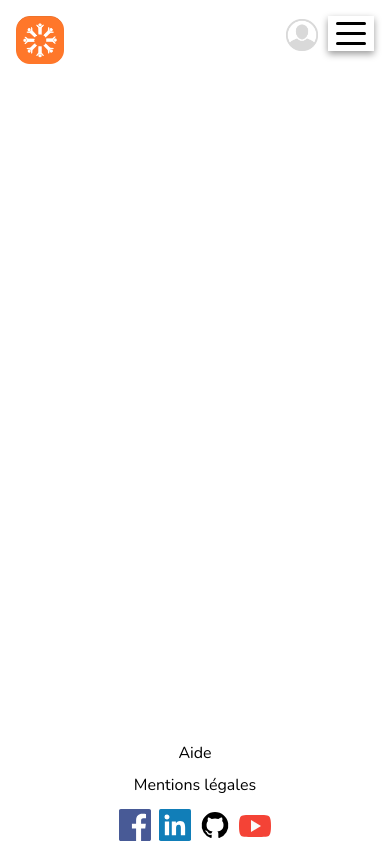
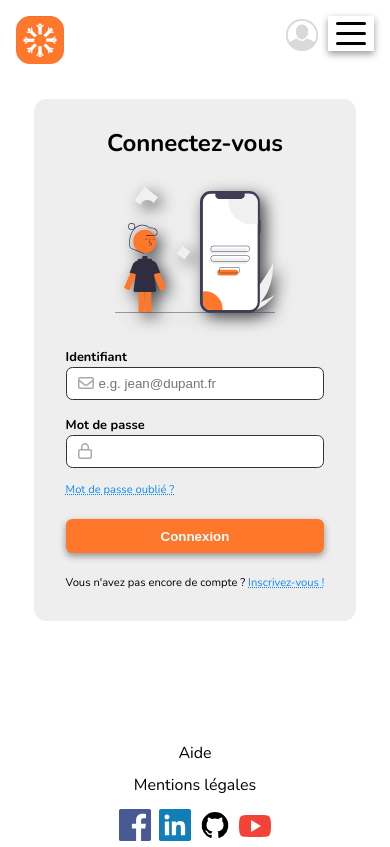
Before and after one commit to lekdup/projet-o-boulot, a React (Create React App) app in the folder front/: page /candidat/login in a window 390 px wide. Built offline with nearby package versions, Linux system fonts and the light colour scheme.

Commit message:
candidate login page done for mobile and desktop version

```diff
--- a/front/public/index.html
+++ b/front/public/index.html
@@ -1,5 +1,5 @@
 <!DOCTYPE html>
-<html lang="en">
+<html lang="fr">
   <head>
     <meta charset="utf-8" />
     <link rel="icon" href="%PUBLIC_URL%/favicon.ico" />
@@ -33,15 +33,5 @@
   <body>
     <noscript>You need to enable JavaScript to run this app.</noscript>
     <div id="root"></div>
-    <!--
-      This HTML file is a template.
-      If you open it directly in the browser, you will see an empty page.
-
-      You can add webfonts, meta tags, or analytics to this file.
-      The build step will place the bundled scripts into the <body> tag.
-
-      To begin the development, run `npm start` or `yarn start`.
-      To create a production bundle, use `npm run build` or `yarn build`.
-    -->
   </body>
 </html>
--- a/front/src/components/App.js
+++ b/front/src/components/App.js
@@ -22,6 +22,7 @@ import Legacy from './Legacy/Legacy';
 import Joblist from './Joblist/Joblist';
 import Jobcard from './Jobcard/Jobcard';
 import Contact from './Contact/Contact';
+import ConnectionCandidate from './ConnectionCandidate/ConnectionCandidate';
 
 function App() {
 
@@ -33,6 +34,7 @@ function App() {
       <Routes>
         <Route path="/" element={<Homepage />} />
 
+        <Route path="/candidat/login" element={<ConnectionCandidate /> } />
         <Route path="/candidat" element={<CandidatArea />} />
         <Route path="/candidat/mes-donnes" element={<CandidateDataPage />} />
         <Route path="/candidat/mes-donnes/done" element={<CandidateAlertPage />} />
@@ -50,7 +52,8 @@ function App() {
         <Route path="/mentions-legales" element={<Legacy />} />
         <Route path="/contact" element={<Contact />} />
 
-       </Routes>
+      </Routes>
+
       <Footer />
 
     </div>
--- /dev/null
+++ b/front/src/components/ConnectionCandidate/ConnectionCandidate.js
@@ -0,0 +1,32 @@
+import './ConnectionCandidate.scss';
+import loginCandidate from '../../assets/login-candidate.svg';
+
+function ConnectionCandidate() {
+    return(
+        <section className="Connection" >
+            <h1 className="Connection-title">Connectez-vous</h1>
+            <div className="Connection-image" >
+                <img src={loginCandidate} alt="illustration of a little girl and a smartphone beside with email and password form" />
+            </div>
+            <form className="Connection-form" >
+                <label for="email">Identifiant</label>
+                <div className="Connection-form-withIconBefore" >
+                    <svg xmlns="http://www.w3.org/2000/svg" height="1em" viewBox="0 0 512 512">
+                    <path fill="#aaa" d="M64 112c-8.8 0-16 7.2-16 16v22.1L220.5 291.7c20.7 17 50.4 17 71.1 0L464 150.1V128c0-8.8-7.2-16-16-16H64zM48 212.2V384c0 8.8 7.2 16 16 16H448c8.8 0 16-7.2 16-16V212.2L322 328.8c-38.4 31.5-93.7 31.5-132 0L48 212.2zM0 128C0 92.7 28.7 64 64 64H448c35.3 0 64 28.7 64 64V384c0 35.3-28.7 64-64 64H64c-35.3 0-64-28.7-64-64V128z"/></svg>
+                    <input id="email" type="email" inputMode="email" name="email" placeholder="e.g. jean@dupant.fr"/>
+                </div>
+                <label for="password">Mot de passe</label>
+                <div className="Connection-form-withIconBefore" >
+                    <svg xmlns="http://www.w3.org/2000/svg" height="1em" viewBox="0 0 448 512" >
+                    <path fill="#aaa" d="M144 128v64H304V128c0-44.2-35.8-80-80-80s-80 35.8-80 80zM96 192V128C96 57.3 153.3 0 224 0s128 57.3 128 128v64h32c35.3 0 64 28.7 64 64V448c0 35.3-28.7 64-64 64H64c-35.3 0-64-28.7-64-64V256c0-35.3 28.7-64 64-64H96zM48 256V448c0 8.8 7.2 16 16 16H384c8.8 0 16-7.2 16-16V256c0-8.8-7.2-16-16-16H64c-8.8 0-16 7.2-16 16z"/></svg>
+                    <input id="password" type="password" name="password" />
+                </div>
+                <p><a href="#">Mot de passe oublié ?</a></p>
+                <button className="Connection-form-btn">Connexion</button>
+                <p>Vous n'avez pas encore de compte ? <a href="#">Inscrivez-vous !</a></p>
+            </form>
+        </section>
+    );
+}
+
+export default ConnectionCandidate;
--- /dev/null
+++ b/front/src/components/ConnectionCandidate/ConnectionCandidate.scss
@@ -0,0 +1,79 @@
+@use '../../styles/vars';
+
+.Connection {
+    margin: 1rem auto 3rem;
+    text-align: center;
+    background-color: #eee;
+    max-width: 25rem;
+    min-height: 60vh;
+    padding: 2rem;
+    border-radius: .8rem;
+    @media (min-width: 799px) {
+        max-width: 60rem;
+        min-height: 40vh;
+        display: grid;
+        grid-template-columns: 1fr 1fr;
+        gap: 2rem;
+        &-title {
+            grid-column: span 2;
+        }
+    }
+    &-title {
+        font-size: 1.5rem;
+        font-weight: 700;
+
+    }
+    &-image {
+        max-width: 10rem;
+        margin: 2rem auto;
+        @media (min-width: 799px) {
+            max-width: 20rem;
+            margin: 0;
+        }
+        & img {
+            max-width: 100%;
+            filter: drop-shadow( 5px 5px 8px rgba(0, 0, 0, .7));
+        }
+    }
+    &-form {
+        text-align: start;
+        & label {
+            font-size: .8rem;
+            font-weight: 700;
+        }
+        &-withIconBefore {
+            position: relative;
+            display: flex;
+            align-items: center;
+            margin-top: .2rem;
+            margin-bottom: 1rem;
+            & input {
+                width: 100%;
+                padding: .5rem .5rem .5rem 2rem;
+                border: 1px solid #333;
+                border-radius: .4rem;
+            }
+            & svg {
+                position: absolute;
+                left: .8rem;
+            }
+        }
+        & p {
+            font-size: .7rem;
+            & a {
+                color: #0C89FF;
+                text-decoration: underline dotted;
+            }
+        }
+
+        &-btn {
+            width: 100%;
+            padding: .6rem;
+            border-radius: .4rem;
+            background-color: vars.$orange;
+            color: white;
+            font-weight: 700;
+            margin: 1.5rem auto;
+        }
+    }
+}
```
Also changed, not shown: front/src/assets/login-candidate.svg (added).
